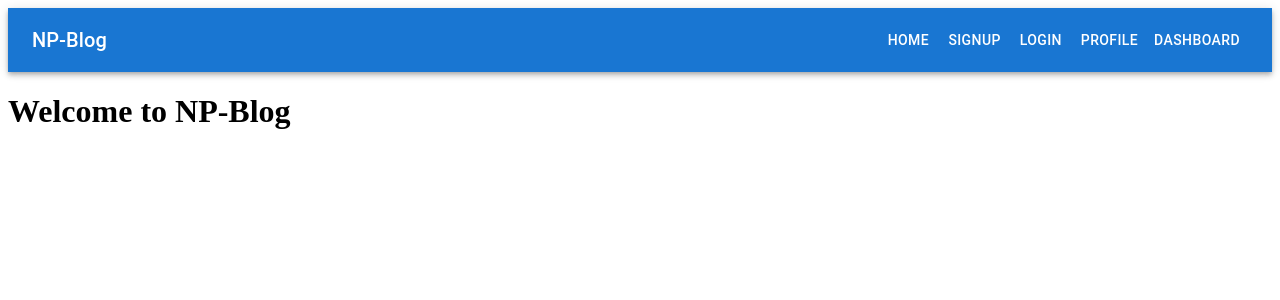
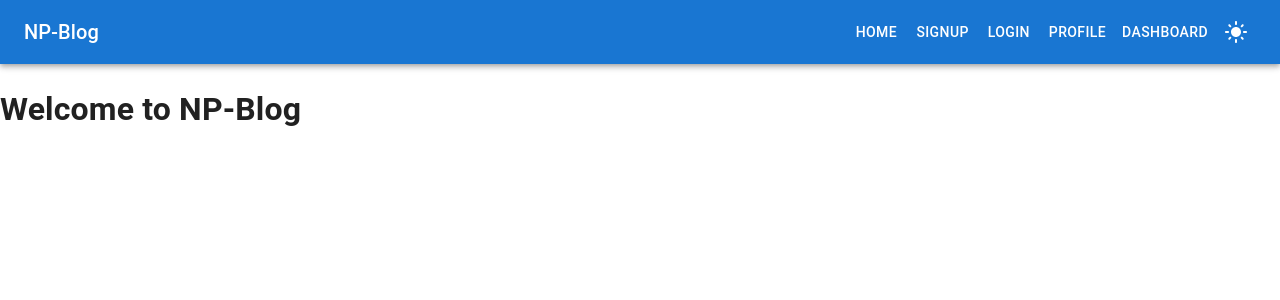
Before and after one commit to nsutphotography/np-blog, a React (Vite) app: page / in a window 1280 px wide. Shown: the top 300 px of the page. Built offline with nearby package versions, Linux system fonts and the light colour scheme.

Commit message:
dark mode done

```diff
--- a/src/App.jsx
+++ b/src/App.jsx
@@ -1,4 +1,5 @@
-import React from 'react';
+import React, { useState, createContext } from 'react';
+import { ThemeProvider, createTheme, CssBaseline } from '@mui/material';
 import { Routes, Route } from 'react-router-dom';
 import Navbar from './components/Navbar';
 import Home from './pages/Home';
@@ -7,9 +8,28 @@ import Login from './pages/Login';
 import Profile from './pages/Profile';
 import Dashboard from './pages/Dashboard';
 
+// Context for theme mode
+export const ColorModeContext = createContext({ toggleColorMode: () => {} });
+
 const App = () => {
+  const [mode, setMode] = useState('light');
+
+  const colorMode = {
+    toggleColorMode: () => {
+      setMode((prevMode) => (prevMode === 'light' ? 'dark' : 'light'));
+    },
+  };
+
+  const theme = createTheme({
+    palette: {
+      mode,
+    },
+  });
+
   return (
-    <>
+    <ColorModeContext.Provider value={colorMode}>
+      <ThemeProvider theme={theme}>
+        <CssBaseline />
         <Navbar />
         <Routes>
           <Route path="/" element={<Home />} />
@@ -18,7 +38,8 @@ const App = () => {
           <Route path="/profile" element={<Profile />} />
           <Route path="/dashboard" element={<Dashboard />} />
         </Routes>
-    </>
+      </ThemeProvider>
+    </ColorModeContext.Provider>
   );
 };
 
--- a/src/components/Navbar.jsx
+++ b/src/components/Navbar.jsx
@@ -1,8 +1,13 @@
-import React from 'react';
-import { AppBar, Toolbar, Typography, Button } from '@mui/material';
+import React, { useContext } from 'react';
+import { AppBar, Toolbar, Typography, Button, IconButton } from '@mui/material';
 import { Link } from 'react-router-dom';
+import { ColorModeContext } from '../App';
+import LightModeIcon from '@mui/icons-material/LightMode';
+import DarkModeIcon from '@mui/icons-material/DarkMode';
 
 const Navbar = () => {
+  const colorMode = useContext(ColorModeContext);
+
   return (
     <AppBar position="static">
       <Toolbar>
@@ -24,6 +29,13 @@ const Navbar = () => {
         <Button color="inherit" component={Link} to="/dashboard">
           Dashboard
         </Button>
+        <IconButton color="inherit" onClick={colorMode.toggleColorMode}>
+          {document.body.style.backgroundColor === 'rgb(255, 255, 255)' ? (
+            <DarkModeIcon />
+          ) : (
+            <LightModeIcon />
+          )}
+        </IconButton>
       </Toolbar>
     </AppBar>
   );
```
Lines whose indentation alone changed are shown as unchanged.
